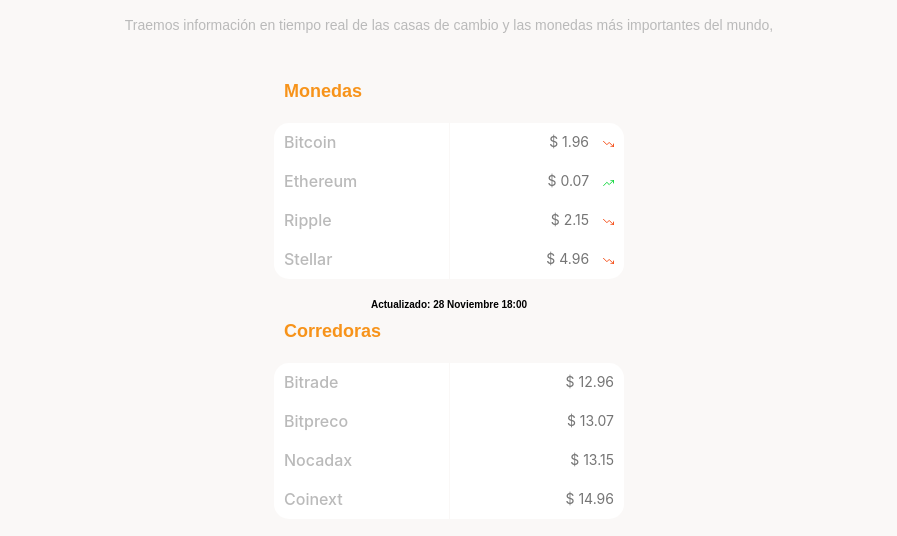
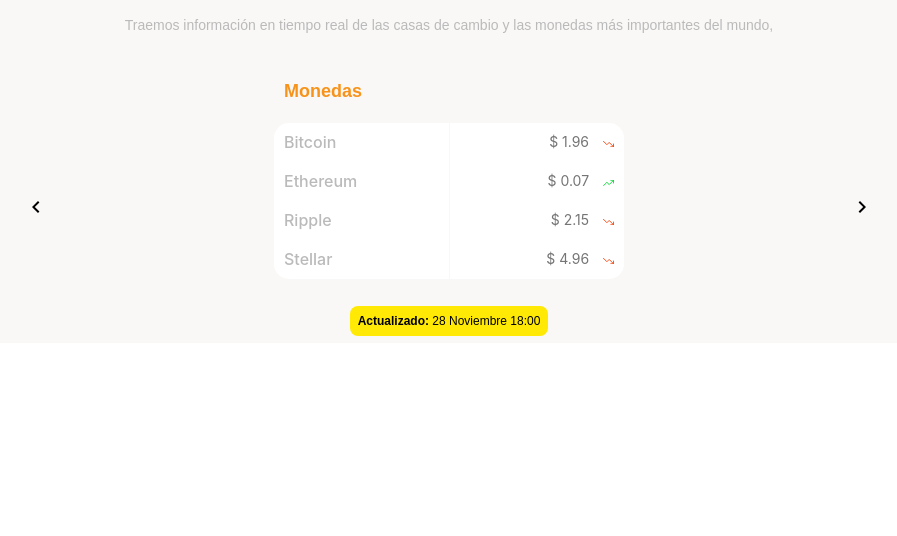
Before and after one commit to RedCode-123/MobileFirst, a plain HTML site: page index.html in a window 1280 px wide. Shown: the part 640-1176 px from the top of the page, without its empty margins (191-1088 px from the left). After the commit the page ends 983 px from the top, so only its background shows below. Drawn offline with Linux system fonts and the light colour scheme.

Commit message:
Terminé la sección de tablas con incluyendo JavaScript

```diff
--- a/index.html
+++ b/index.html
@@ -36,6 +36,10 @@
              <p>Traemos información en tiempo real de las casas de cambio y las monedas más importantes del mundo,</p>
 
          </div>
+
+        <section class="main-tables">
+            <div id="go-left" > </div>
+
         <section class="main-tables-container">
            <div class="currency-table--container">
 
@@ -74,11 +78,11 @@
                </span>
            </div>
            <p class="currency-table--date">
-             <b>Actualizado: 28 Noviembre 18:00</b>
+             <b>Actualizado:</b> 28 Noviembre 18:00
            </p>
         </section>
 
-        <section class="main-tables-container-2">
+        <section class="inactive main-tables-container-2" >
            <div class="brockers-table--container">
 
             <span class="brockers-table--title">Corredoras</span><p></p>
@@ -111,10 +115,14 @@
                    $ 14.96
                </span>
            </div>
-           <p class="currency-table--date">
-             <b>Actualizado: 28 Noviembre 18:00</b>
+           <p class="brockers-table--date">
+             <b>Actualizado:</b> 28 Noviembre 18:00
            </p>
         </section>
+            <div id="go-right"  > </div>
+
+        </section>
+
         </section>
 
         <section></section>
@@ -122,5 +130,6 @@
         <section></section>
     </main>
     <footer></footer>
+    <script src="./script.js" charset="utf-8"></script>
 </body>
 </html>
--- a/styles.css
+++ b/styles.css
@@ -176,10 +176,35 @@ main {
   text-align: center;
   color: var(--grey);
 }
+
+
+.main-tables {
+    width: 90%;
+    display: flex;
+    flex-flow: row nowrap;
+    justify-content: space-evenly;
+    align-items: center;
+}
+
+.main-tables #go-left {
+    width: 8px;
+    height: 12px;
+    background-image: url(./assets/icons/right-arrow.svg);
+    transform: rotate(180deg);
+
+
+}
+.main-tables #go-right {
+    width: 8px;
+    height: 12px;
+    background-image: url(./assets/icons/right-arrow.svg);
+}
+
+
 /* Hacer una tabla con grid: */
 .main-tables-container-2,
 .main-tables-container {
-    width: 70%;
+    width: 100%;
     min-width: 235px;
     max-width: 500px;
     display: flex;
@@ -207,6 +232,9 @@ main {
     line-height: 23px;
     color: var(--bitcoin-orange);
     background-color: var(--off-white);
+}
+.brockers-table--container  .brockers-table--title {
+    color: var(--secundary-blue);
 }
 
 .brockers-table--container > span,
@@ -253,6 +281,23 @@ main {
 .currency-table--container .table__bottom-left {
     border-radius: 0 0 0 15px;
 }
+.main-tables-container-2 .brockers-table--date,
+.main-exchange-container .currency-table--date {
+   font-weight: 300;
+    width: auto;
+    height: 30px;
+    margin-top: 15px;
+    padding: 8px;
+    border-radius: 8px;
+    margin: 7px;
+    font-size: 1.2rem
+}
+.main-exchange-container .currency-table--date {
+    background-color: var(--soft-orange);
+}
+.main-tables-container-2 .brockers-table--date {
+    background-color: var(--soft-blue);
+}
 
 .currency-table--container > span > div {
     width: 11px;
@@ -271,3 +316,8 @@ main {
 .currency-table--container > span > .icon-up {
     background-image: var(--icon-trending-up);
 }
+
+/* La clase inactive tiene que estar después de los estilos */
+.inactive {
+    display: none;
+}
```
